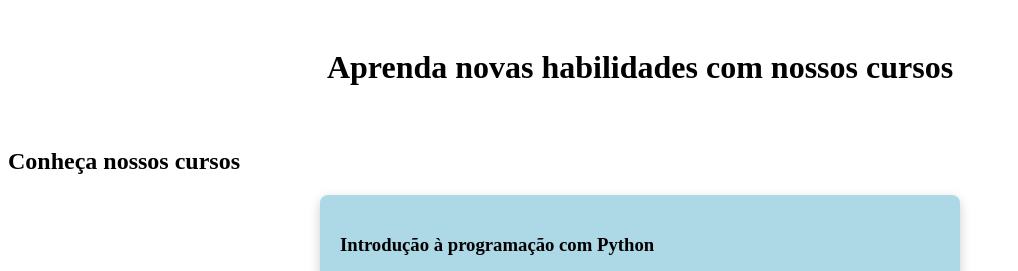
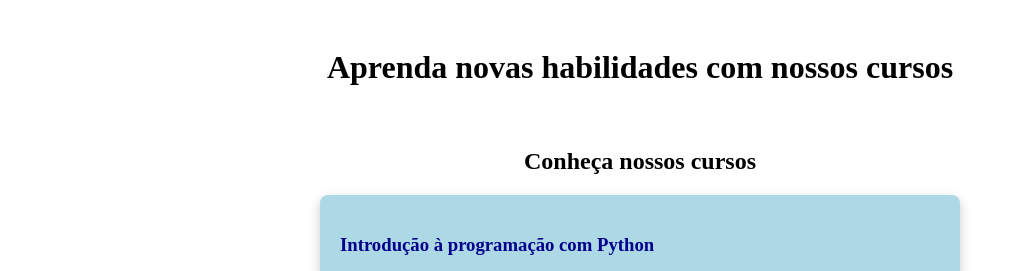
Before and after one commit to GuilhermeSantaCruz/plataforma-cursos-django, a Django app: page / in a window 1280 px wide. Shown: the top 271 px of the page, without its empty margins (0-1018 px from the left). Run offline with Django 5.2, Linux system fonts and the light colour scheme.

Commit message:
Melhora o alinhamento dos textos e títulos da página inicial

```diff
--- a/cursos/static/cursos/style.css
+++ b/cursos/static/cursos/style.css
@@ -18,3 +18,15 @@ header {
     padding: 20px;
     margin-bottom: 20px;
 }
+
+.cartao-curso h3 {
+    color: darkblue;
+}
+
+section h2 {
+    text-align: center;
+}
+
+footer p {
+    text-align: center;
+}
```
